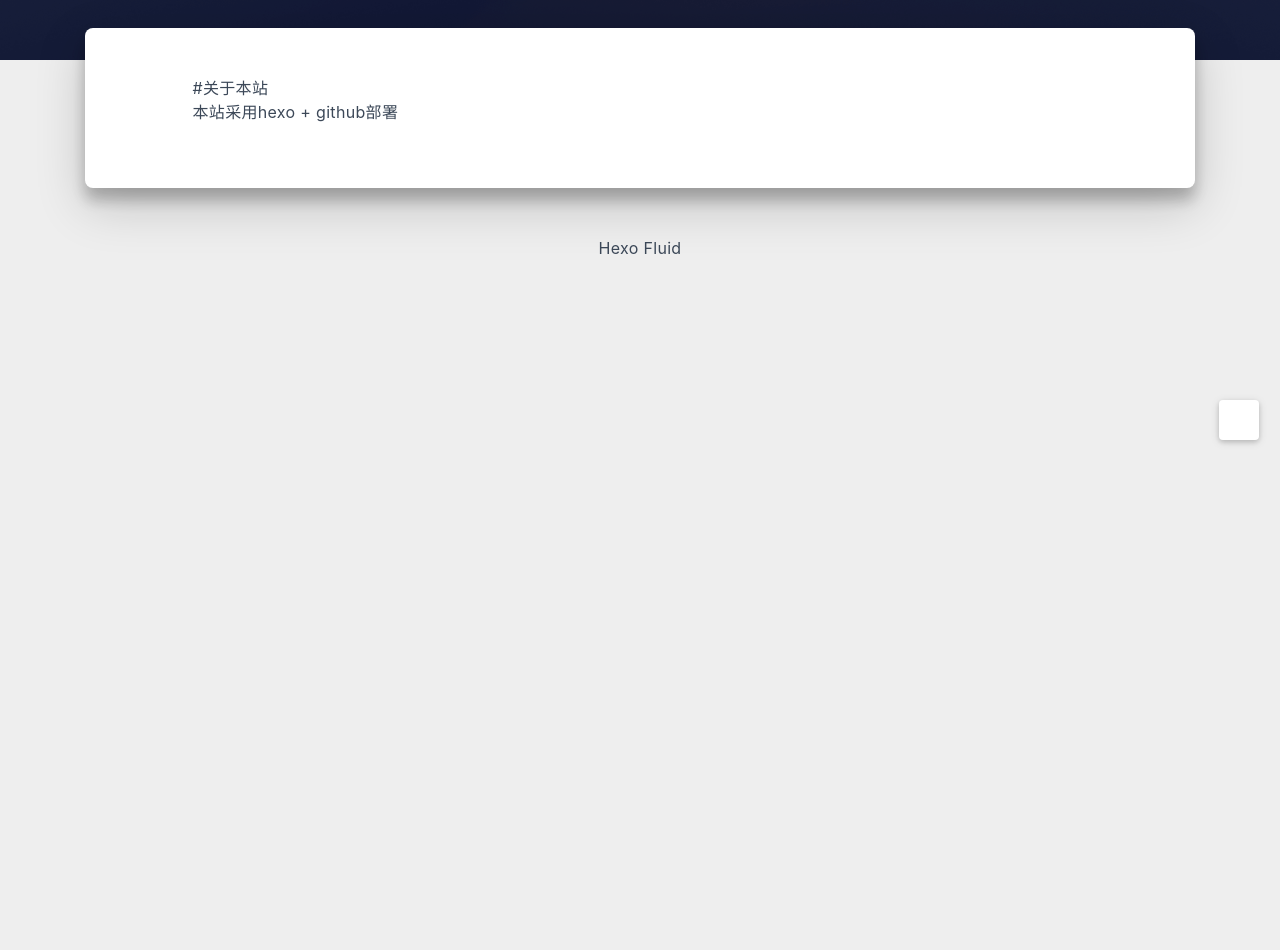
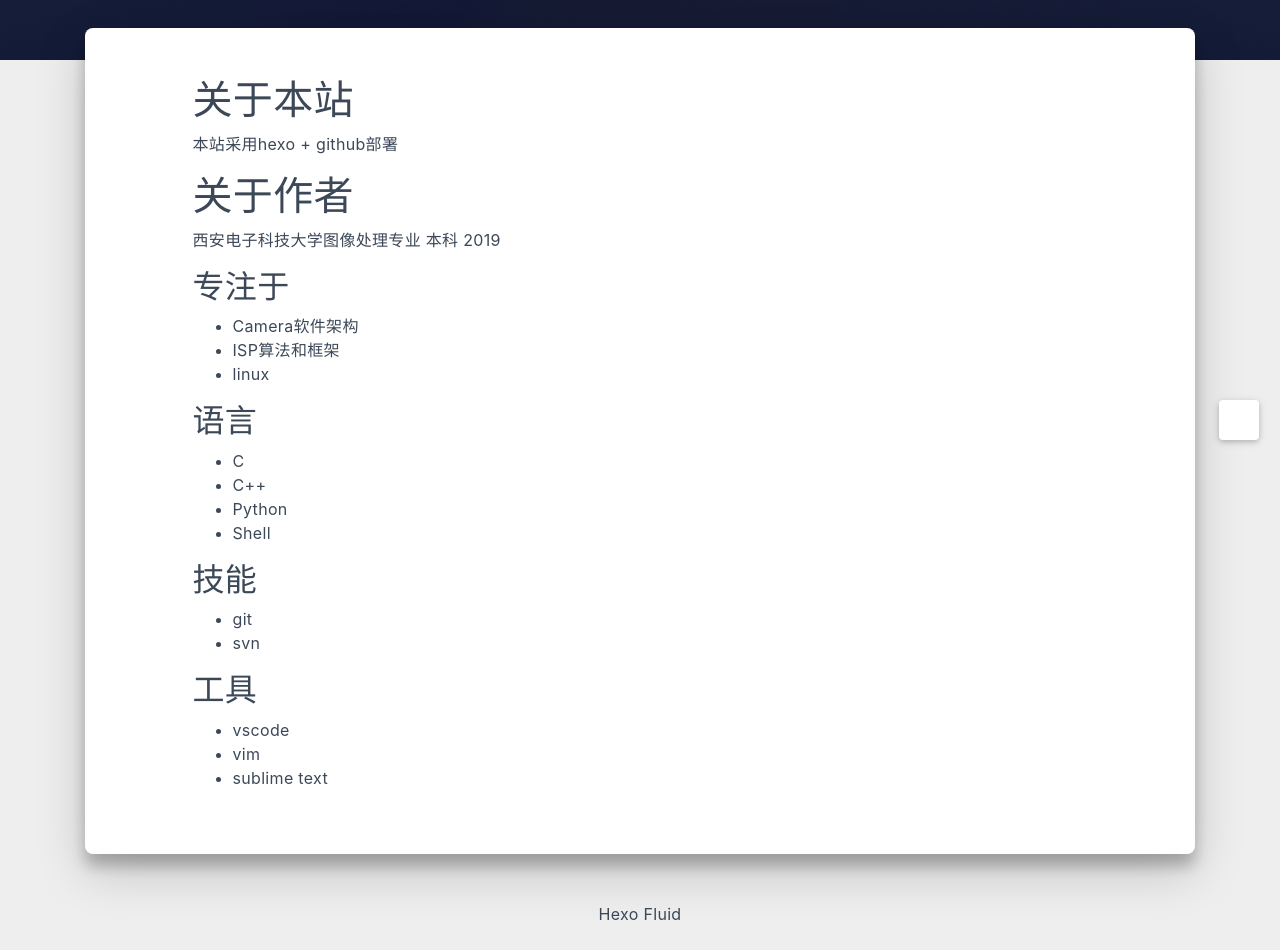
Before and after one commit to Rozzon/Rozzon.github.io, a plain HTML site: page about/index.html in a window 1280 px wide. Shown: the part 420-1370 px from the top of the page. Before the commit the page ends 800 px from the top, so only its background shows below. Drawn offline with nearby package versions, Linux system fonts and the light colour scheme; some packages are replaced by stand-ins of ours; a script that the page names is missing; some icons are missing; a small style sheet from the web is missing.

Commit message:
Site updated: 2023-01-10 22:07:30

```diff
--- a/about/index.html
+++ b/about/index.html
@@ -16,15 +16,15 @@
   <meta name="author" content="John Doe">
   <meta name="keywords" content="">
 
-    <meta name="description" content="#关于本站本站采用hexo + github部署">
+    <meta name="description" content="关于本站本站采用hexo + github部署 关于作者西安电子科技大学图像处理专业 本科 2019 专注于 Camera软件架构 ISP算法和框架 linux  语言 C C++ Python Shell  技能 git svn  工具 vscode vim sublime text">
 <meta property="og:type" content="website">
 <meta property="og:title" content="about">
 <meta property="og:url" content="http://example.com/about/index.html">
 <meta property="og:site_name" content="Hexo">
-<meta property="og:description" content="#关于本站本站采用hexo + github部署">
+<meta property="og:description" content="关于本站本站采用hexo + github部署 关于作者西安电子科技大学图像处理专业 本科 2019 专注于 Camera软件架构 ISP算法和框架 linux  语言 C C++ Python Shell  技能 git svn  工具 vscode vim sublime text">
 <meta property="og:locale" content="zh_CN">
 <meta property="article:published_time" content="2023-01-08T15:31:14.000Z">
-<meta property="article:modified_time" content="2023-01-08T17:19:40.271Z">
+<meta property="article:modified_time" content="2023-01-10T14:07:14.498Z">
 <meta property="article:author" content="John Doe">
 <meta name="twitter:card" content="summary_large_image">
 
@@ -233,7 +233,28 @@
 
 
 <article class="page-content">
-  <p>#关于本站<br>本站采用hexo + github部署</p>
+  <h1 id="关于本站"><a href="#关于本站" class="headerlink" title="关于本站"></a>关于本站</h1><p>本站采用hexo + github部署</p>
+<h1 id="关于作者"><a href="#关于作者" class="headerlink" title="关于作者"></a>关于作者</h1><p>西安电子科技大学图像处理专业 本科 2019</p>
+<h2 id="专注于"><a href="#专注于" class="headerlink" title="专注于"></a>专注于</h2><ul>
+<li>Camera软件架构</li>
+<li>ISP算法和框架</li>
+<li>linux</li>
+</ul>
+<h2 id="语言"><a href="#语言" class="headerlink" title="语言"></a>语言</h2><ul>
+<li>C</li>
+<li>C++</li>
+<li>Python</li>
+<li>Shell</li>
+</ul>
+<h2 id="技能"><a href="#技能" class="headerlink" title="技能"></a>技能</h2><ul>
+<li>git</li>
+<li>svn</li>
+</ul>
+<h2 id="工具"><a href="#工具" class="headerlink" title="工具"></a>工具</h2><ul>
+<li>vscode</li>
+<li>vim</li>
+<li>sublime text</li>
+</ul>
 
 
 
```
